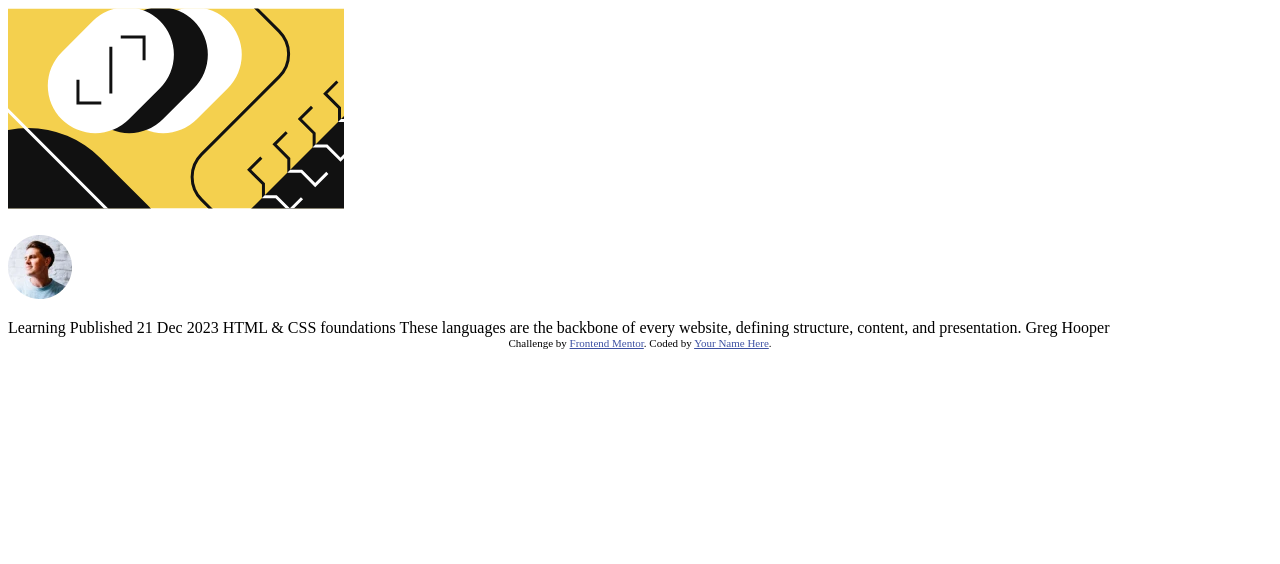
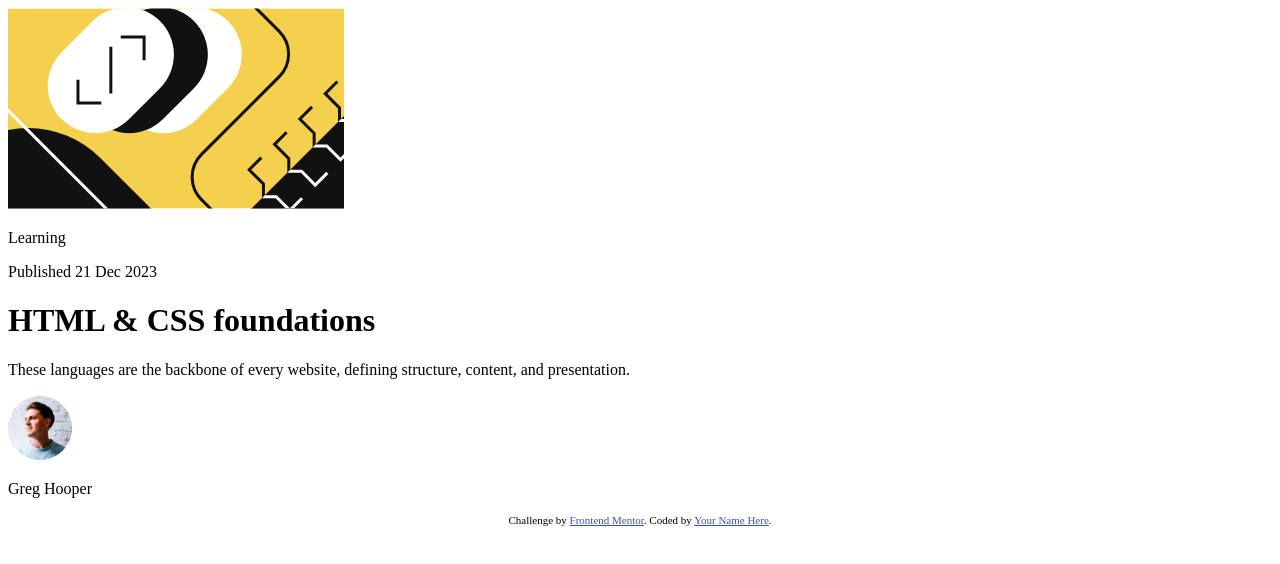
Before and after one commit to pingtougea/frontend-mentor-practices, a plain HTML site: page blog-preview-card-main/index.html in a window 1280 px wide. Drawn offline with Linux system fonts and the light colour scheme.

Commit message:
搭建主体框架

```diff
--- a/blog-preview-card-main/index.html
+++ b/blog-preview-card-main/index.html
@@ -31,18 +31,18 @@
       <div class="blog-container">
         <img src="./assets/images/illustration-article.svg" alt="" />
       </div>
-      <p class="blog-category"></p>
-      <p class="blog-meta"></p>
-      <h1 class="blog-titlr"></h1>
-      <p class="blog-exerpt"></p>
+      <p class="blog-category">Learning</p>
+      <p class="blog-meta">Published 21 Dec 2023</p>
+      <h1 class="blog-title">HTML & CSS foundations</h1>
+      <p class="blog-exerpt">
+        These languages are the backbone of every website, defining structure,
+        content, and presentation.
+      </p>
       <div class="authordata">
         <img src="assets/images/image-avatar.webp" alt="author-image" />
-        <p class="author-name"></p>
+        <p class="author-name">Greg Hooper</p>
       </div>
     </main>
-    Learning Published 21 Dec 2023 HTML & CSS foundations These languages are
-    the backbone of every website, defining structure, content, and
-    presentation. Greg Hooper
 
     <div class="attribution">
       Challenge by
```
